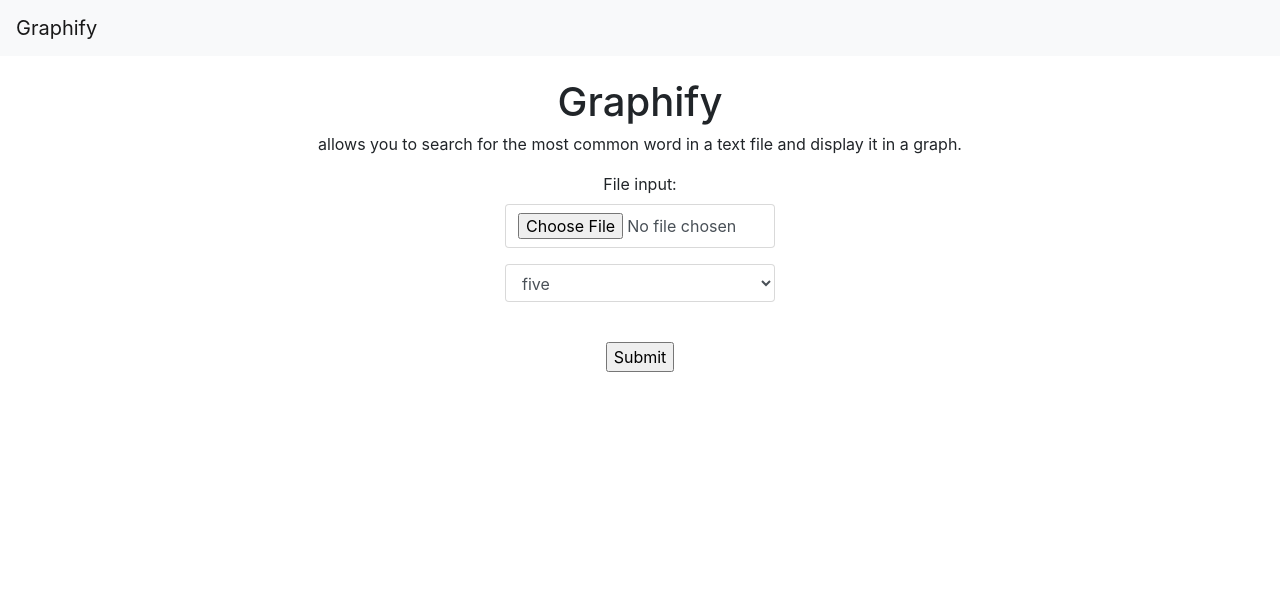
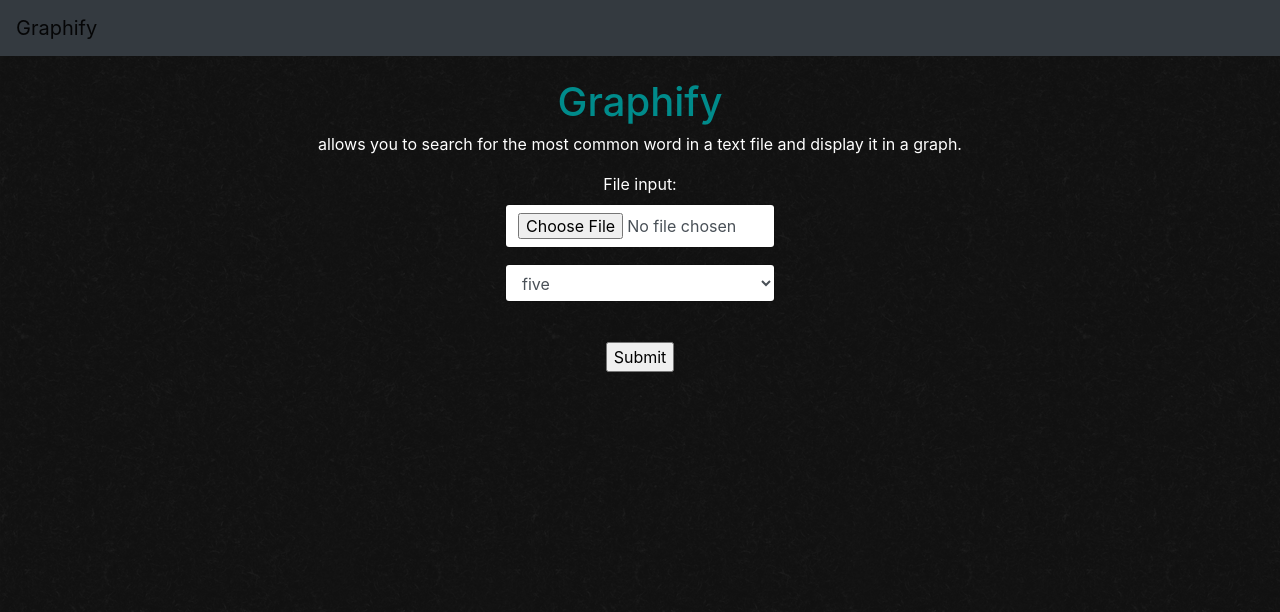
Before and after one commit to devmasternathan/graphify, a Django app: page / in a window 1280 px wide. Shown: the top 612 px of the page. Run offline with Django 3.2, Linux system fonts and the light colour scheme; some libraries are stand-ins or nearby versions.

Commit message:
added site image, updatedreadme, updated base
added better readme file and updated image of the site

```diff
--- a/graphify/static/css/mystyles.css
+++ b/graphify/static/css/mystyles.css
@@ -2,3 +2,16 @@
   margin: auto;
   max-width: 300px;
 }
+
+body{
+background-image: url("../bg.png");
+    background-repeat: repeat;
+}
+
+h1{
+color: #008B8B;
+}
+
+p{
+color: white;
+}
--- a/graphify/templates/base.html
+++ b/graphify/templates/base.html
@@ -15,7 +15,7 @@
     <link href="{% static "static/css/mystyles.css" %}" rel="stylesheet" type="text/css">
 
     {% block navbar %}
-      <nav class="navbar navbar-expand-lg navbar-light bg-light">
+      <nav class="navbar navbar-expand-lg navbar-light bg-dark">
         <a class="navbar-brand" href="{% url 'graphify:home'%}">Graphify</a>
         <button class="navbar-toggler" type="button" data-toggle="collapse" data-target="#navbarNavDropdown" aria-controls="navbarNavDropdown" aria-expanded="false" aria-label="Toggle navigation">
           <span class="navbar-toggler-icon"></span>
```
Also changed, not shown: README.md, gitimg/1.png (deleted), gitimg/2.png (deleted), gitimg/3.png (deleted), gitimg/4.png (deleted), gitimg/graphify.png (added), graphify/static/bg.png (added).
